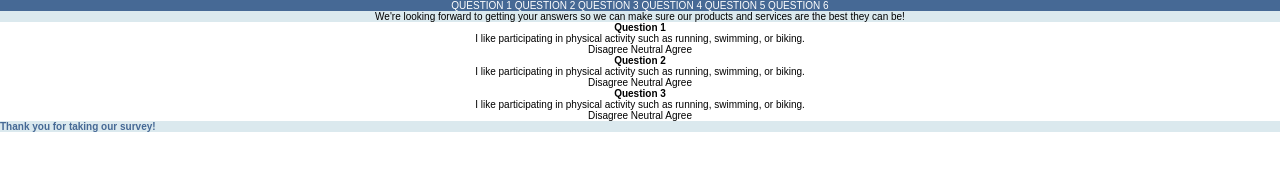
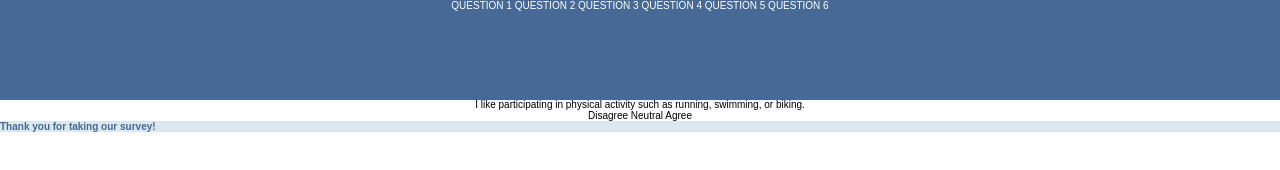
Before and after one commit to denossart/survey-site, a plain HTML site: page index.html in a window 1280 px wide. Drawn offline with Linux system fonts and the light colour scheme.

Commit message:
...add viewports:  s - m - l

```diff
--- a/assets/style.css
+++ b/assets/style.css
@@ -77,7 +77,6 @@ nav {
     position: fixed;
     top: 0;
     z-index: 1;
-/*    height: 100px;*/
 }
 
 nav li {
@@ -141,3 +140,28 @@ nav li a {
     outline: 1px solid red;
 }
 */
+
+
+/* ========== VIEWPORTS */
+
+/* ============ Small */
+
+@media (max-width: 640px) {
+
+}
+
+/* ============ Medium */
+
+@media (min-width: 641px) {
+
+}
+
+/* ============ Large */
+
+@media (min-width: 1008px) {
+
+    nav {
+        height: 100px;
+    }
+
+}
```
